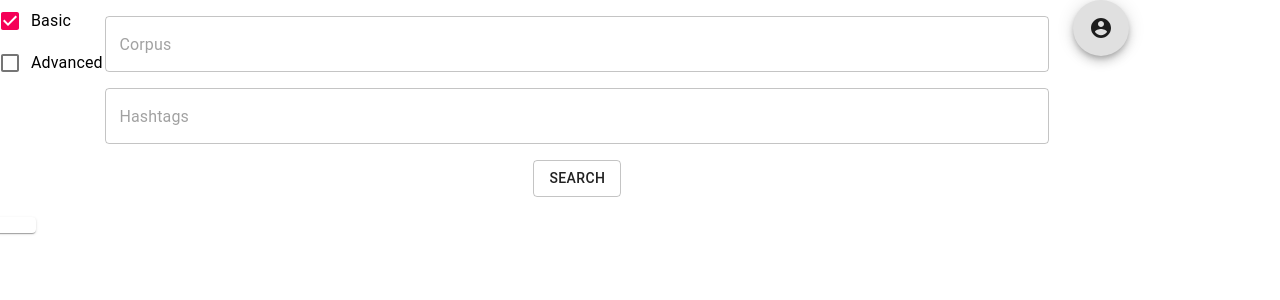
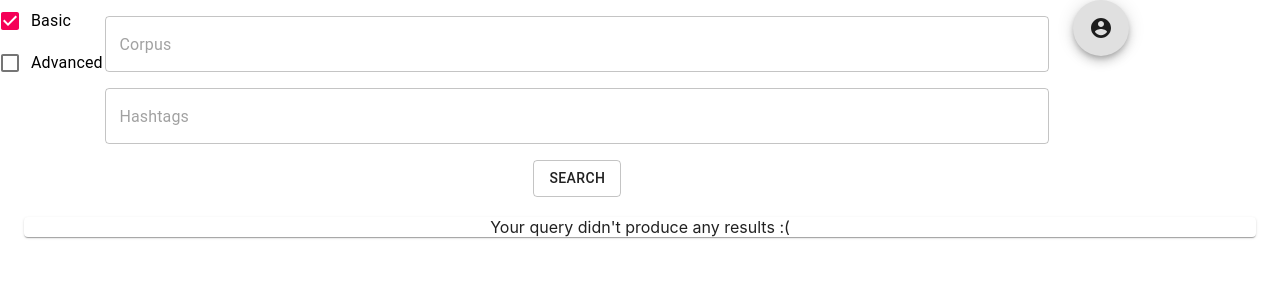
Before and after one commit to rpo19/personalized_search_engine, a React (Create React App) app in the folder irengine-gui/: page / in a window 1280 px wide. Shown: the top 300 px of the page. Built offline with nearby package versions, Linux system fonts and the light colour scheme.

Commit message:
empty results show

```diff
--- a/irengine-gui/src/App.css
+++ b/irengine-gui/src/App.css
@@ -7,3 +7,7 @@ ul {
     margin-top: 4px;
     margin-bottom: 4px;
 }
+
+.noresults {
+    text-align: center;
+}
--- a/irengine-gui/src/App.js
+++ b/irengine-gui/src/App.js
@@ -7,7 +7,9 @@ import Search from './Search';
 import UserList from './UserList';
 import {
   Paper,
-  Grid
+  Grid,
+  Box,
+  Container
 } from '@material-ui/core';
 
 const theme = {
@@ -55,6 +57,17 @@ class App extends Component {
   }
 
   render() {
+
+    let results = this.state.queryResults.length === 0 ?
+      (
+        <Box m={2} class="noresults">
+            Your query didn't produce any results :(
+        </Box>
+      ) :
+      (
+        <Results value={this.state.queryResults} />
+      );
+
     return (
       <Grid container spacing={1}>
         <Grid item xs={10} spacing={3}>
@@ -72,9 +85,11 @@ class App extends Component {
           />
         </Grid>
 
-        <Paper>
-          <Results value={this.state.queryResults} />
-        </Paper>
+        <Container>
+          <Paper>
+            {results}
+          </Paper>
+        </Container>
 
       </Grid>
     );
```
